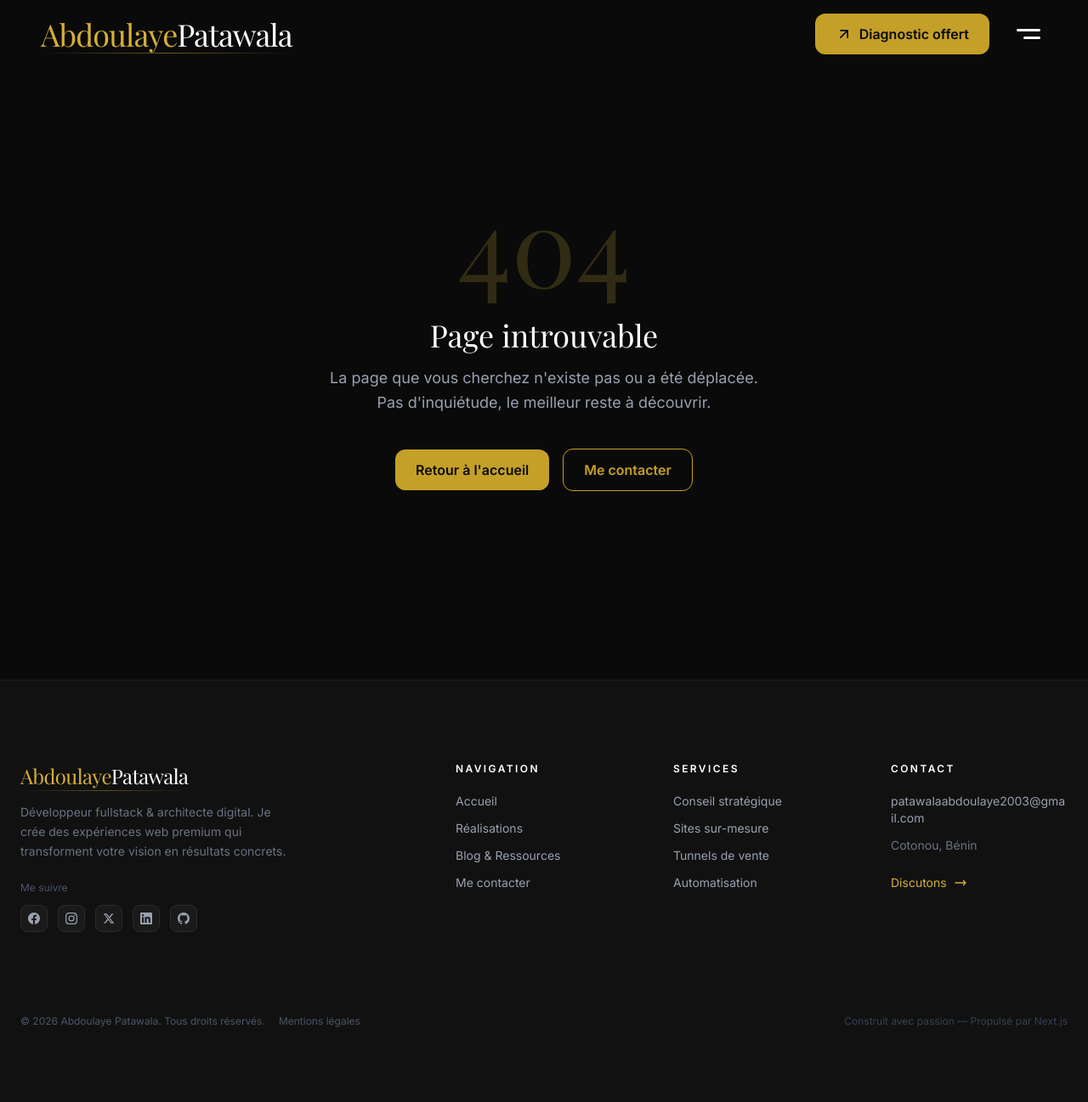
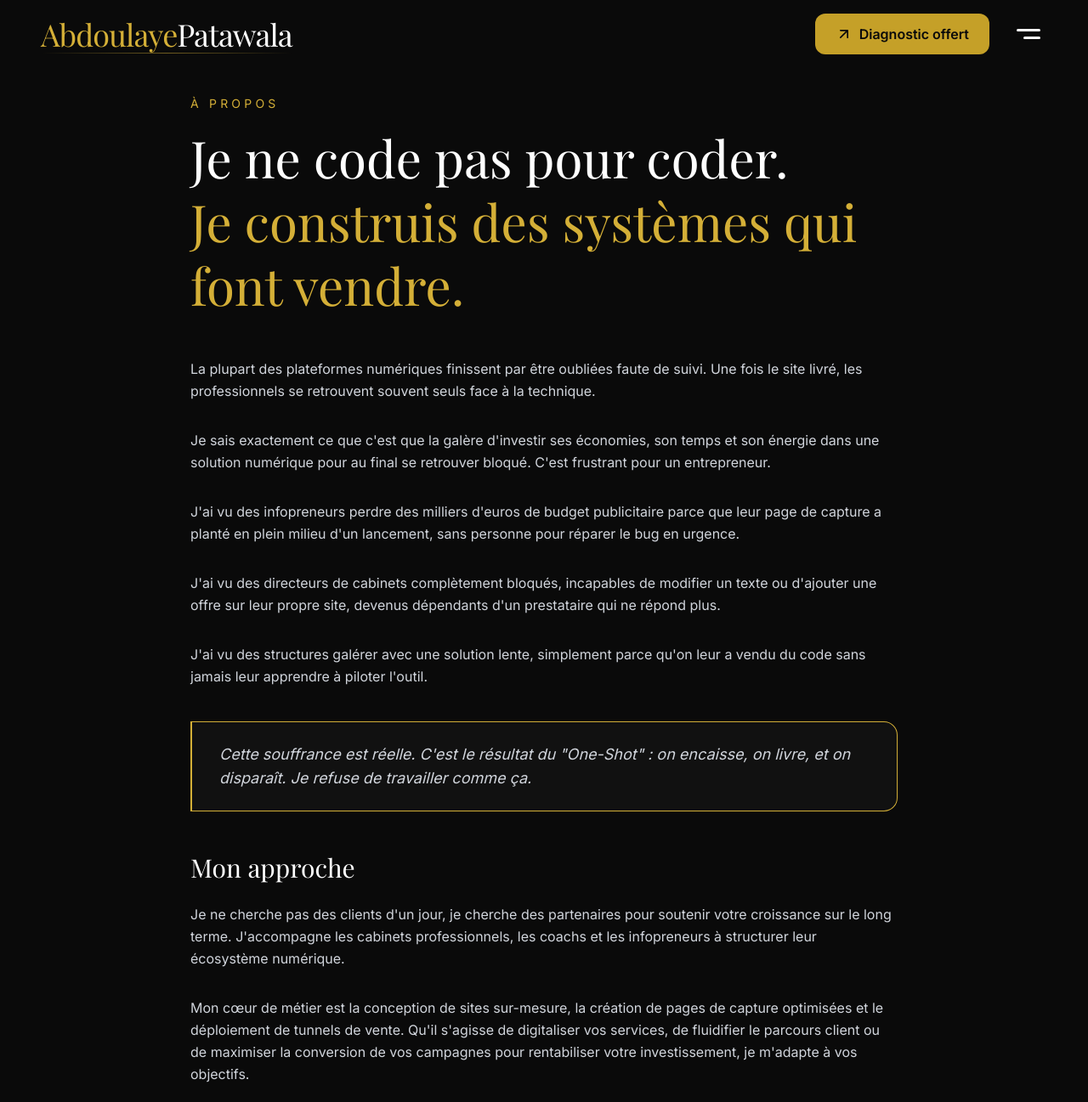
Before and after one commit to PATAWALA/Abdoulaye-Patawala, a Next.js app: page /a-propos in a window 1280 px wide. Before the commit this address had no page. Shown: the top 1297 px of the page at 85% size. Built offline with nearby package versions, Linux system fonts and the light colour scheme; a web font is replaced by a local one.

Commit message:
50 update

```diff
--- /dev/null
+++ b/src/app/a-propos/page.tsx
@@ -0,0 +1,94 @@
+import type { Metadata } from 'next';
+import Link from 'next/link';
+
+export const metadata: Metadata = {
+  title: 'À propos | Abdoulaye Patawala',
+  description:
+    'Découvrez la vision et l’approche d’Abdoulaye Patawala, partenaire technique des coachs, infopreneurs et cabinets.',
+};
+
+export default function AboutPage() {
+  return (
+    <section className="pt-28 pb-20 px-4 md:px-8 max-w-4xl mx-auto">
+      {/* Titre */}
+      <div className="mb-12 motion-safe:animate-fade-in">
+        <p className="text-gold-400 text-sm tracking-[0.3em] uppercase mb-4">
+          À propos
+        </p>
+        <h1 className="text-3xl md:text-5xl lg:text-6xl font-display text-white mb-6 leading-tight">
+          Je ne code pas pour coder.<br />
+          <span className="text-gold-400">Je construis des systèmes qui font vendre.</span>
+        </h1>
+      </div>
+
+      {/* Contenu */}
+      <div className="space-y-8 text-gray-300 leading-relaxed motion-safe:animate-fade-in">
+        <p>
+          La plupart des plateformes numériques finissent par être oubliées faute de suivi. Une fois le site livré, les professionnels se retrouvent souvent seuls face à la technique.
+        </p>
+        <p>
+          Je sais exactement ce que c&apos;est que la galère d&apos;investir ses économies, son temps et son énergie dans une solution numérique pour au final se retrouver bloqué. C&apos;est frustrant pour un entrepreneur.
+        </p>
+        <p>
+          J&apos;ai vu des infopreneurs perdre des milliers d&apos;euros de budget publicitaire parce que leur page de capture a planté en plein milieu d&apos;un lancement, sans personne pour réparer le bug en urgence.
+        </p>
+        <p>
+          J&apos;ai vu des directeurs de cabinets complètement bloqués, incapables de modifier un texte ou d&apos;ajouter une offre sur leur propre site, devenus dépendants d&apos;un prestataire qui ne répond plus.
+        </p>
+        <p>
+          J&apos;ai vu des structures galérer avec une solution lente, simplement parce qu&apos;on leur a vendu du code sans jamais leur apprendre à piloter l&apos;outil.
+        </p>
+
+        <blockquote className="border-l-2 border-gold-400 bg-dark-800 border border-dark-700 rounded-r-2xl py-6 px-8 my-10 text-lg text-gray-300 italic">
+          Cette souffrance est réelle. C&apos;est le résultat du &quot;One-Shot&quot; : on encaisse, on livre, et on disparaît. Je refuse de travailler comme ça.
+        </blockquote>
+
+        <h2 className="text-2xl md:text-3xl font-display text-white mt-12 mb-6">
+          Mon approche
+        </h2>
+        <p>
+          Je ne cherche pas des clients d&apos;un jour, je cherche des partenaires pour soutenir votre croissance sur le long terme. J&apos;accompagne les cabinets professionnels, les coachs et les infopreneurs à structurer leur écosystème numérique.
+        </p>
+        <p>
+          Mon cœur de métier est la conception de sites sur-mesure, la création de pages de capture optimisées et le déploiement de tunnels de vente. Qu&apos;il s&apos;agisse de digitaliser vos services, de fluidifier le parcours client ou de maximiser la conversion de vos campagnes pour rentabiliser votre investissement, je m&apos;adapte à vos objectifs.
+        </p>
+
+        <h2 className="text-2xl md:text-3xl font-display text-white mt-12 mb-6">
+          🌱 L&apos;engagement post‑livraison
+        </h2>
+        <p>
+          J&apos;intègre d&apos;office un accompagnement technique complet de 3 mois. Pendant ces 90 jours, je reste votre bras droit technique pour assurer la stabilité du site et optimiser les performances. Vous ne serez plus jamais seul face à un écran noir.
+        </p>
+        <p>
+          Pour maintenir cette qualité, je choisis mes partenaires avec soin et ne travaille que sur un nombre limité de projets en simultané.
+        </p>
+      </div>
+
+      {/* CTA */}
+      <div className="mt-16 text-center motion-safe:animate-fade-in">
+        <p className="text-gray-400 text-lg mb-6">
+          Prêt à structurer votre écosystème numérique ?
+        </p>
+        <a
+          href="https://patawalaabdoulaye2003.systeme.io/"
+          target="_blank"
+          rel="noopener noreferrer"
+          className="inline-flex items-center gap-2 px-8 py-4 bg-gold-500 text-dark-900 rounded-xl font-semibold hover:bg-gold-400 transition-all duration-300 group shadow-lg shadow-gold-500/10 hover:shadow-gold-500/20"
+        >
+          <span>Prendre un diagnostic offert</span>
+          <svg
+            className="w-5 h-5 group-hover:translate-x-1 transition-transform"
+            fill="none"
+            stroke="currentColor"
+            viewBox="0 0 24 24"
+          >
+            <path strokeLinecap="round" strokeLinejoin="round" strokeWidth={2} d="M7 17L17 7M17 7H7M17 7V17" />
+          </svg>
+        </a>
+        <p className="text-gray-600 text-sm mt-4">
+          Sans engagement • Réponse sous 24h
+        </p>
+      </div>
+    </section>
+  );
+}
--- a/src/components/molecules/Navbar.tsx
+++ b/src/components/molecules/Navbar.tsx
@@ -111,6 +111,9 @@ const Navbar: React.FC = () => {
 <Link href="/blog" onClick={closeMenu} className="block text-3xl font-display text-white hover:text-gold-400 transition-colors">
   Blog
 </Link>
+<Link href="/a-propos" onClick={closeMenu} className="block text-3xl font-display text-white hover:text-gold-400 transition-colors">
+  À propos
+</Link>
             <div className="pt-8">
               <button
                 onClick={() => navigateToSection('#contact')}
```
Lines whose indentation alone changed are shown as unchanged.
